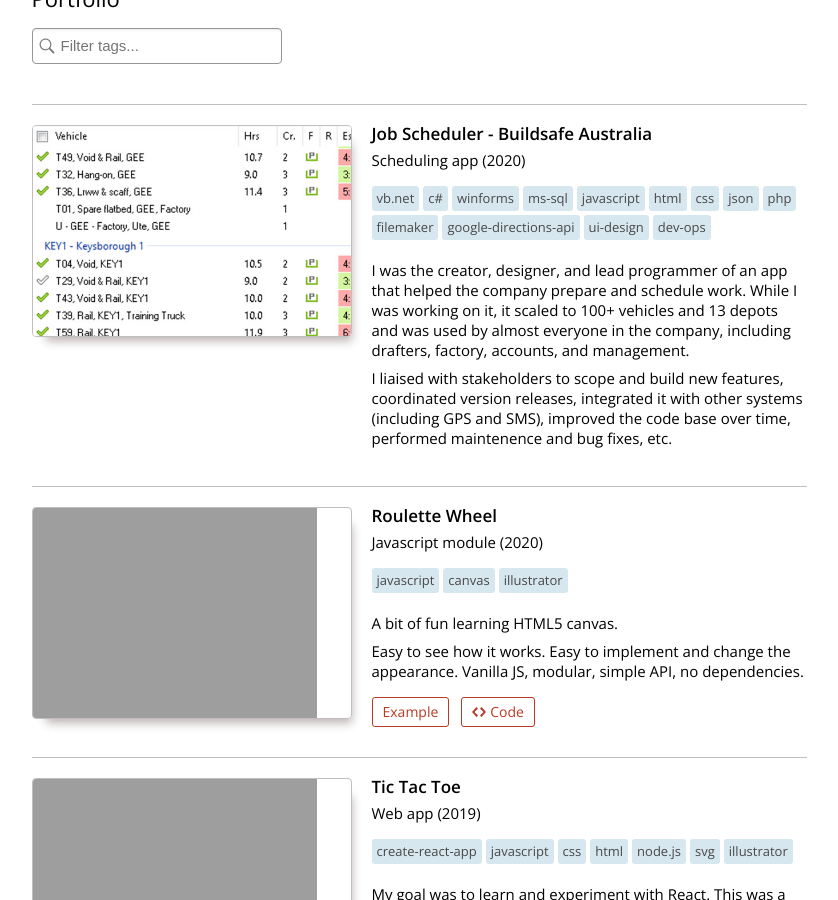
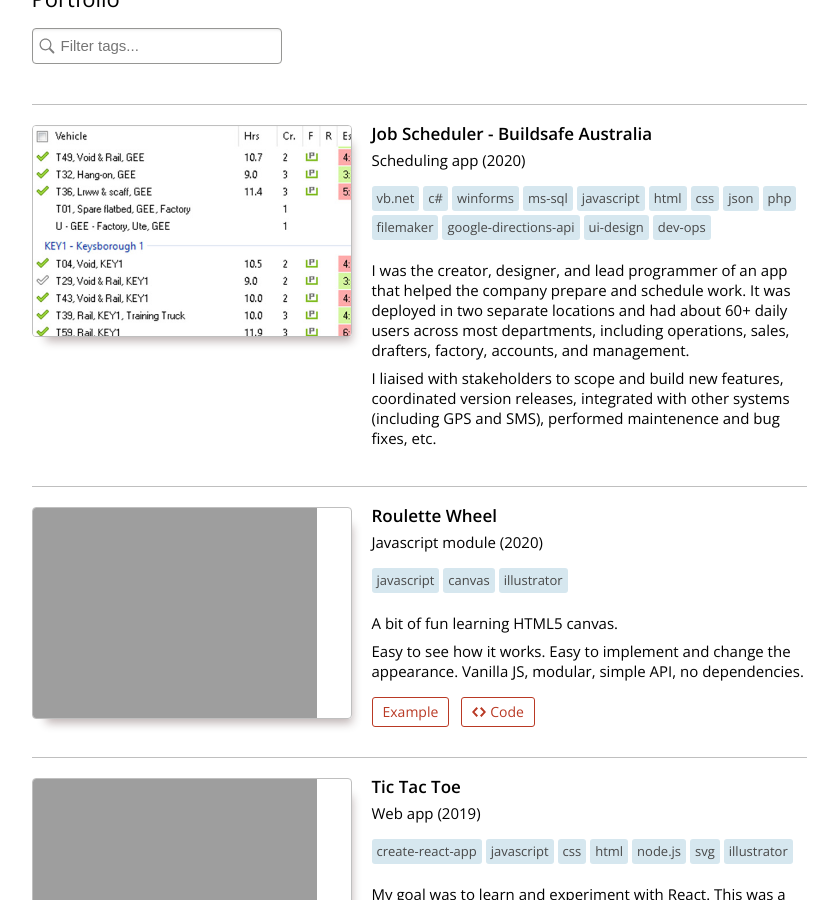
Before and after one commit to CrazyTim/crazytim-portfolio, a Jekyll site: the page built from index.html, in a window 1280 px wide and 900 px high, scrolled down 805 px. Shown: the whole window, without its empty margins (221-1059 px from the left). Built offline with Jekyll 4.4.1, drawn with Linux system fonts in a browser that asks for light colours.

Commit message:
Tweak wording

```diff
--- a/index.html
+++ b/index.html
@@ -112,8 +112,8 @@ layout: null
             <div class="description">Scheduling app (2020)</div>
             <div class="tags">vb.net,c#,winforms,ms-sql,javascript,html,css,json,php,filemaker,google-directions-api,ui-design,dev-ops</div>
             <div class="content">
-              <p>I was the creator, designer, and lead programmer of an app that helped the company prepare and schedule work. While I was working on it, it scaled to 100+ vehicles and 13 depots and was used by almost everyone in the company, including drafters, factory, accounts, and management.</p>
-              <p>I liaised with stakeholders to scope and build new features, coordinated version releases, integrated it with other systems (including GPS and SMS), improved the code base over time, performed maintenence and bug fixes, etc.</p>
+              <p>I was the creator, designer, and lead programmer of an app that helped the company prepare and schedule work. It was deployed in two separate locations and had about 60+ daily users across most departments, including operations, sales, drafters, factory, accounts, and management.</p>
+              <p>I liaised with stakeholders to scope and build new features, coordinated version releases, integrated with other systems (including GPS and SMS), performed maintenence and bug fixes, etc.</p>
             </div>
           </div>
         </div>
```
